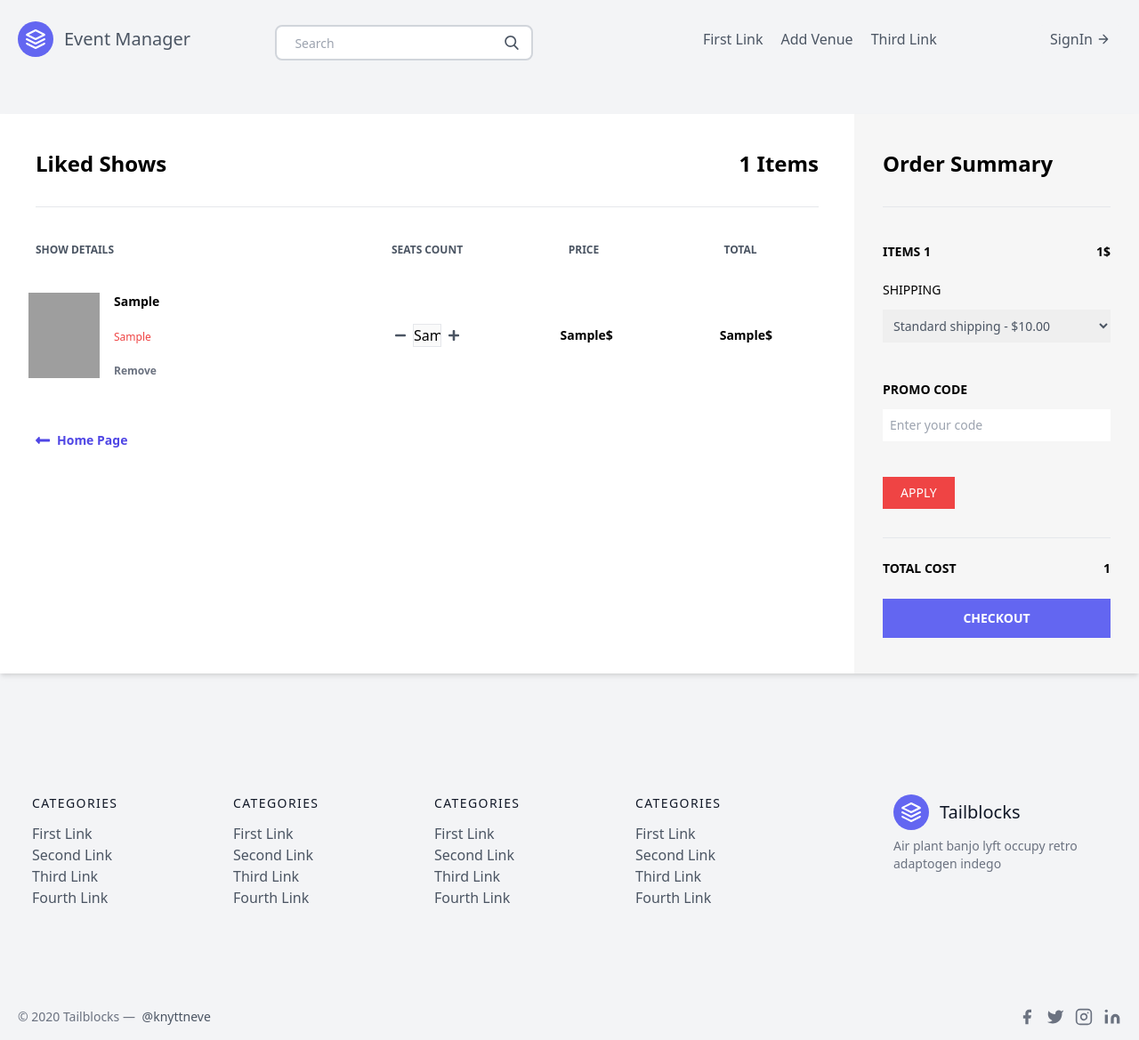
After one commit to animebar/dbms_project, a Django app: template EMS/user/templates/user/cart.html in a window 1280 px wide. The commit adds this page. Shown: the whole page at 89% size. Run offline with Django 3.2, Linux system fonts and the light colour scheme; the template is opened without the code that fills it: most values are stand-ins (such as "Sample title", 1, 10 or a date in 2020); some libraries are stand-ins or nearby versions; grey boxes are pictures that could not be loaded.

Commit message:
cart added

```diff
--- a/EMS/events/urls.py
+++ b/EMS/events/urls.py
@@ -9,5 +9,9 @@ urlpatterns = [
     path('add/venue/', views.add_venue, name='add_venue'),
     path('add/review/event_id=<id>/', views.add_review, name='add_review'),
     path('add/cart/event_id=<id>/', views.insert_cart, name='insert_cart'),
-    path('remove/cart/event_id=<id>/', views.remove_cart, name='remove_cart')
+    path('remove/cart/event_id=<id>/', views.remove_cart, name='remove_cart'),
+    path('del/cart/event_id=<id>', views.del_cart, name='del_cart'),
+    path('increase/cart/event_id=<id>', views.increase_cart, name='increase_cart'),
+    path('decrease/cart/event_id=<id>', views.decrease_cart, name='decrease_cart')
+
 ]
--- a/EMS/query.txt
+++ b/EMS/query.txt
@@ -114,13 +114,11 @@ CREATE TABLE reviews (
 CREATE TABLE cart(
 	user_id int,
     event_id int,
+    seat_count int default 0,
     PRIMARY KEY(user_id, event_id),
     FOREIGN KEY(user_id) REFERENCES user(user_id),
     FOREIGN KEY(event_id) REFERENCES events(event_id)
 );
-
-
-
 
 CREATE TABLE transactions(
     user_id INT,
--- /dev/null
+++ b/EMS/user/templates/user/cart.html
@@ -0,0 +1,99 @@
+{% extends 'home/base.html' %}
+
+{% block content %}
+    <head>
+        <meta charset="UTF-8">
+        <meta name="viewport" content="width=device-width, initial-scale=1.0">
+        <title>Document</title>
+        <style>
+            #summary {
+                background-color: #f6f6f6;
+            }
+        </style>
+    </head>
+
+    <body class="bg-gray-100">
+    <div class="container mx-auto mt-10">
+        <div class="flex shadow-md my-10">
+            <div class="w-3/4 bg-white px-10 py-10">
+                <div class="flex justify-between border-b pb-8">
+                    <h1 class="font-semibold text-2xl">Liked Shows</h1>
+                    <h2 class="font-semibold text-2xl">{{ total_count }} Items</h2>
+                </div>
+                <div class="flex mt-10 mb-5">
+                    <h3 class="font-semibold text-gray-600 text-xs uppercase w-2/5">Show Details</h3>
+                    <h3 class="font-semibold text-center text-gray-600 text-xs uppercase w-1/5 text-center">Seats Count</h3>
+                    <h3 class="font-semibold text-center text-gray-600 text-xs uppercase w-1/5 text-center">Price</h3>
+                    <h3 class="font-semibold text-center text-gray-600 text-xs uppercase w-1/5 text-center">Total</h3>
+                </div>
+                {% for cart_detail in cart_details %}
+                    <div class="flex items-center hover:bg-gray-100 -mx-8 px-6 py-5">
+
+                        <div class="flex w-2/5">
+                            <div class="w-20">
+                                <img class="h-24" src="https://drive.google.com/uc?id=18KkAVkGFvaGNqPy2DIvTqmUH_nk39o3z" alt="">
+                            </div>
+                            <div class="flex flex-col justify-between ml-4 flex-grow">
+                                <span class="font-bold text-sm">{{ cart_detail.0 }}</span>
+                                <span class="text-red-500 text-xs">{{ cart_detail.4 }}</span>
+                                <a href="{% url 'events:del_cart' cart_detail.5 %}" class="font-semibold hover:text-red-500 text-gray-500 text-xs">Remove</a>
+                            </div>
+                        </div>
+
+                        <div class="flex justify-center w-1/5">
+                            <svg class="fill-current text-gray-600 w-3" viewBox="0 0 448 512">
+                                <a href="{% url 'events:decrease_cart' cart_detail.5 %}">
+                                    <path d="M416 208H32c-17.67 0-32 14.33-32 32v32c0 17.67 14.33 32 32 32h384c17.67 0 32-14.33 32-32v-32c0-17.67-14.33-32-32-32z"/>
+                                </a>
+                            </svg>
+                            <input class="mx-2 border text-center w-8" type="text" value="{{ cart_detail.2 }}" disabled>
+                            <svg class="fill-current text-gray-600 w-3" viewBox="0 0 448 512">
+                                <a href="{% url 'events:increase_cart' cart_detail.5 %}">
+                                    <path d="M416 208H272V64c0-17.67-14.33-32-32-32h-32c-17.67 0-32 14.33-32 32v144H32c-17.67 0-32 14.33-32 32v32c0 17.67 14.33 32 32 32h144v144c0 17.67 14.33 32 32 32h32c17.67 0 32-14.33 32-32V304h144c17.67 0 32-14.33 32-32v-32c0-17.67-14.33-32-32-32z"/>
+                                </a>
+                            </svg>
+                        </div>
+
+                        <span class="text-center w-1/5 font-semibold text-sm">{{ cart_detail.1 }}$</span>
+                        <span class="text-center w-1/5 font-semibold text-sm">{{ cart_detail.3 }}$</span>
+                    </div>
+                {% endfor %}
+
+                <a href="{% url 'home:EMS-home' %}" class="flex font-semibold text-indigo-600 text-sm mt-10">
+
+                    <svg class="fill-current mr-2 text-indigo-600 w-4" viewBox="0 0 448 512"><path d="M134.059 296H436c6.627 0 12-5.373 12-12v-56c0-6.627-5.373-12-12-12H134.059v-46.059c0-21.382-25.851-32.09-40.971-16.971L7.029 239.029c-9.373 9.373-9.373 24.569 0 33.941l86.059 86.059c15.119 15.119 40.971 4.411 40.971-16.971V296z"/></svg>
+                    Home Page
+                </a>
+            </div>
+
+            <div id="summary" class="w-1/4 px-8 py-10">
+                <h1 class="font-semibold text-2xl border-b pb-8">Order Summary</h1>
+                <div class="flex justify-between mt-10 mb-5">
+                    <span class="font-semibold text-sm uppercase">Items {{ total_count }}</span>
+                    <span class="font-semibold text-sm">{{ total_cost }}$</span>
+                </div>
+                <div>
+                    <label class="font-medium inline-block mb-3 text-sm uppercase">Shipping</label>
+                    <select class="block p-2 text-gray-600 w-full text-sm">
+                        <option>Standard shipping - $10.00</option>
+                    </select>
+                </div>
+                <div class="py-10">
+                    <label for="promo" class="font-semibold inline-block mb-3 text-sm uppercase">Promo Code</label>
+                    <input type="text" id="promo" placeholder="Enter your code" class="p-2 text-sm w-full">
+                </div>
+                <button class="bg-red-500 hover:bg-red-600 px-5 py-2 text-sm text-white uppercase">Apply</button>
+                <div class="border-t mt-8">
+                    <div class="flex font-semibold justify-between py-6 text-sm uppercase">
+                        <span>Total cost</span>
+                        <span>{{ total_cost }}</span>
+                    </div>
+                    <button class="bg-indigo-500 font-semibold hover:bg-indigo-600 py-3 text-sm text-white uppercase w-full">Checkout</button>
+                </div>
+            </div>
+
+        </div>
+    </div>
+    </body>
+
+{% endblock %}
--- a/EMS/user/templates/user/user_profile.html
+++ b/EMS/user/templates/user/user_profile.html
@@ -90,7 +90,9 @@
                                         </div>
                                         <div>
                                             <span class="heading">10</span>
-                                            <span class="description">Photos</span>
+                                            <a href="{% url 'user:cart_info' %}">
+                                                <span class="description">Cart Info</span>
+                                            </a>
                                         </div>
                                         <div>
                                             <span class="heading">{{transactions}}</span>
--- a/EMS/user/urls.py
+++ b/EMS/user/urls.py
@@ -11,5 +11,6 @@ urlpatterns = [
     path('profile/', views.profile, name='profile'),
     path('view/profile/id=<id>/', views.view_profile, name='view_profile'),
     path('add/money/', views.add_money, name='add_money'),
-    path('view/transactions/', views.view_transactions, name = 'transactions'),
+    path('view/transactions/', views.view_transactions, name='transactions'),
+    path('view/cart/user_id', views.cart_info, name='cart_info')
 ]
```
Also changed, not shown: EMS/events/views.py (+70 -41 lines), EMS/user/views.py (+37 -13 lines).
